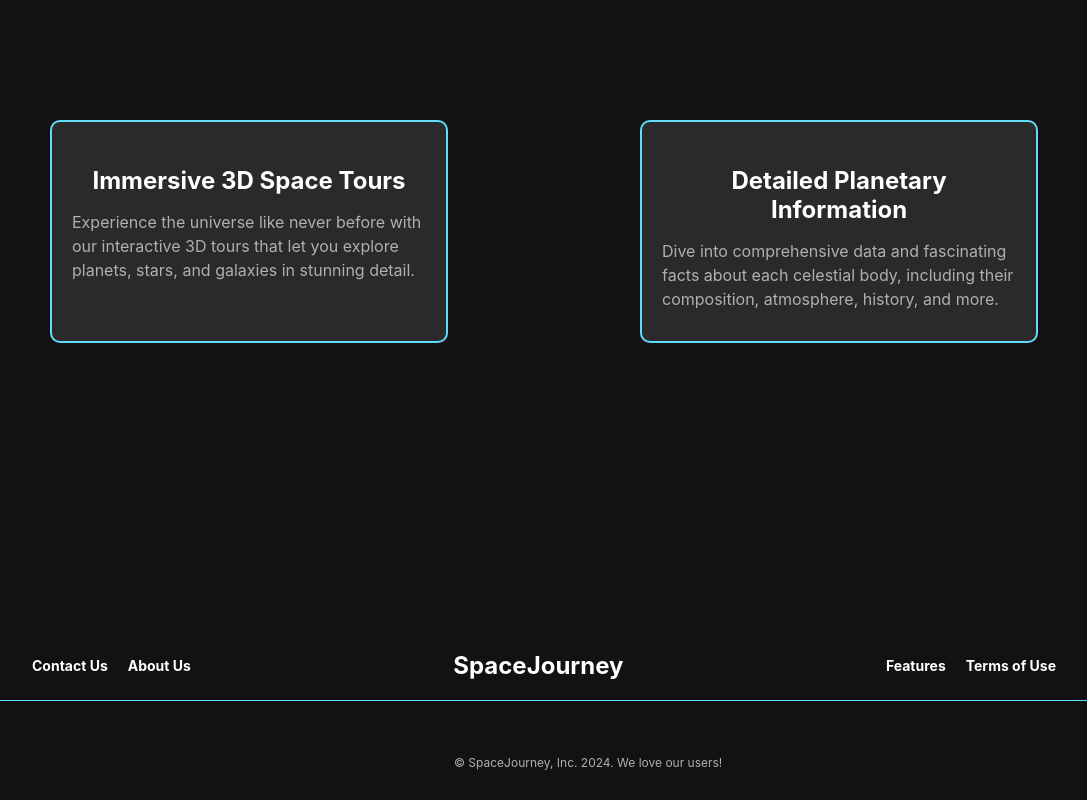
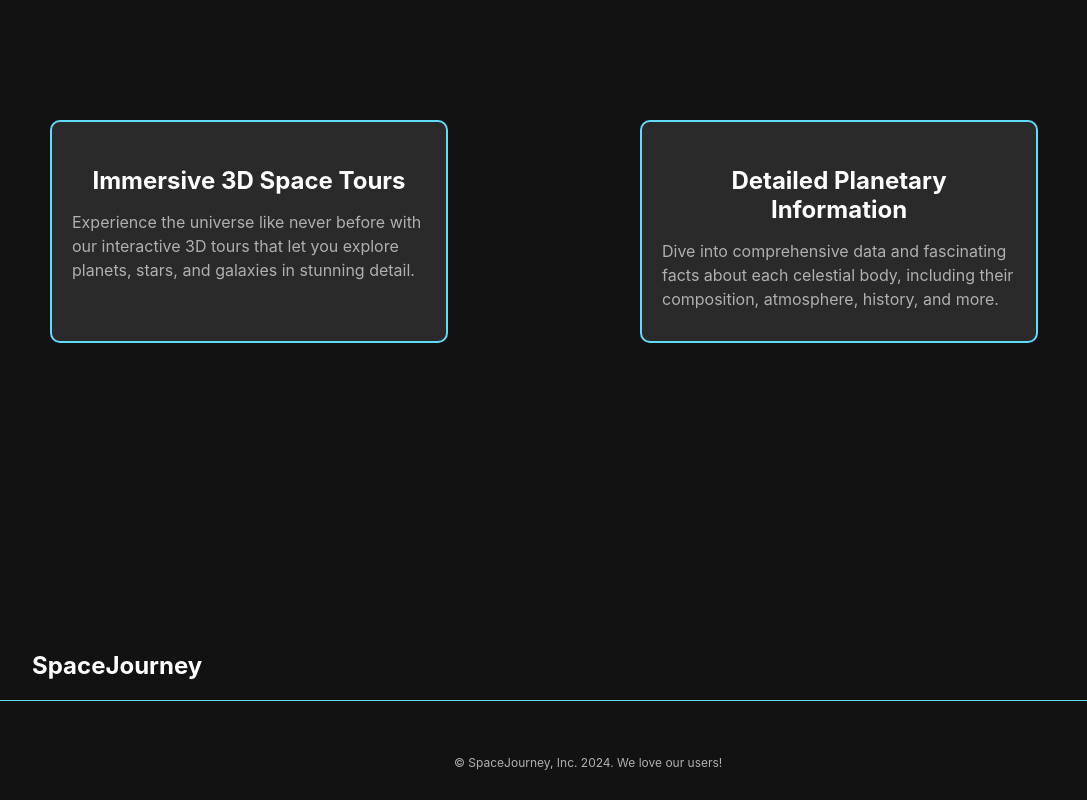
Before and after one commit to kawthar-shameseldeen/Space-Journey-Front, a React (Create React App) app in the folder space-journey/: page /home in a window 1280 px wide. Shown: the part 1839-2639 px from the top of the page, without its empty margins (96-1183 px from the left). Built offline with nearby package versions, Linux system fonts and the light colour scheme.

Commit message:
removed icons

```diff
--- a/space-journey/src/components/footer/footer.jsx
+++ b/space-journey/src/components/footer/footer.jsx
@@ -5,17 +5,11 @@ const Footer = () => {
     return (
         <footer className="footer">
             <div className="footer-top">
-                <div className="footer-links">
-                    <a href="#contact">Contact Us</a>
-                    <a href="#about">About Us</a>
-                </div>
+
                 <div className="footer-logo">
                     <h2>SpaceJourney</h2>
                 </div>
-                <div className="footer-links">
-                    <a href="#features"><Link to="/features">Features</Link></a>
-                    <a href="#terms">Terms of Use</a>
-                </div>
+
             </div>
             <div className="footer-bottom">
                 <div className="social-icons">
```
